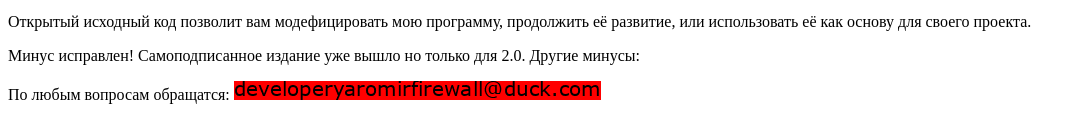
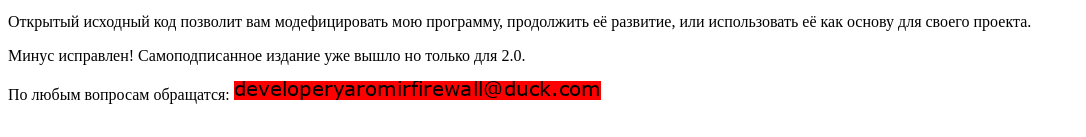
Before and after one commit to Yaromir291/Yaromir_Firewall_Site, a plain HTML site: page What is it.html in a window 1280 px wide. Shown: the part 203-340 px from the top of the page, without its empty margins (0-1086 px from the left). Drawn offline with Linux system fonts and the light colour scheme.

Commit message:
Update What is it.html

```diff
--- a/What is it.html
+++ b/What is it.html
@@ -13,7 +13,7 @@
     <p>Интерейфейс программы очень прост и он будет понятен как новичкам так и опытным пользователям.</p>
     <p>В этой программе нет ничего лишнего: Только блокировка неопознанных подключений, чёрный и белый список и блокировка отдельных портов.<p>
     <p>Открытый исходный код позволит вам модефицировать мою программу, продолжить её развитие, или использовать её как основу для своего проекта.</p>
-    <p>Минус исправлен! Самоподписанное издание уже вышло но только для 2.0. Другие минусы:<p>
+    <p>Минус исправлен! Самоподписанное издание уже вышло но только для 2.0.<p>
     <p>По любым вопросам обращатся: <img src="images\109111099046107099117100064108108097119101114105102114105109111114097121114101112111108101118101100____0_15_000000_ff0000.png"></p>
 
 </body>
```
